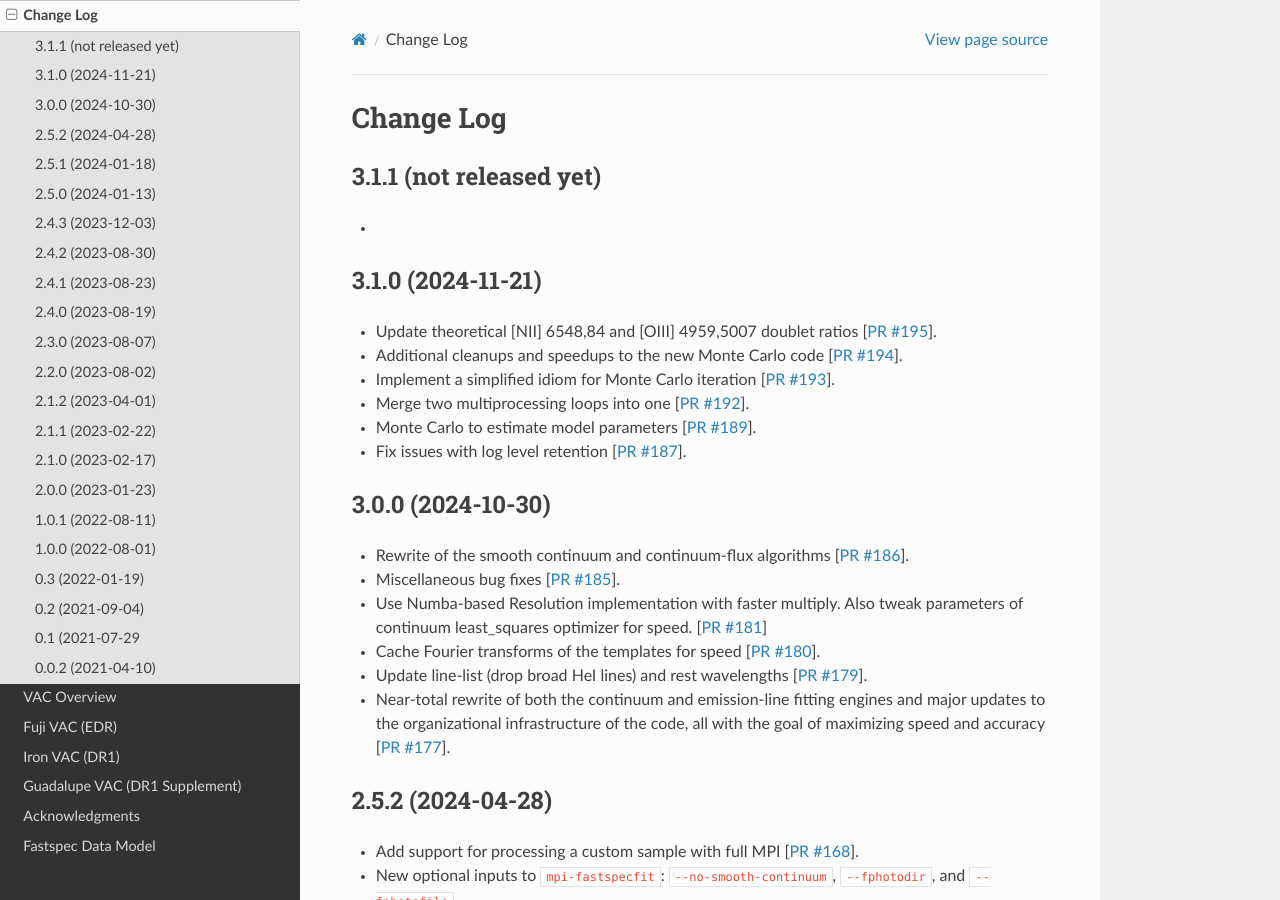
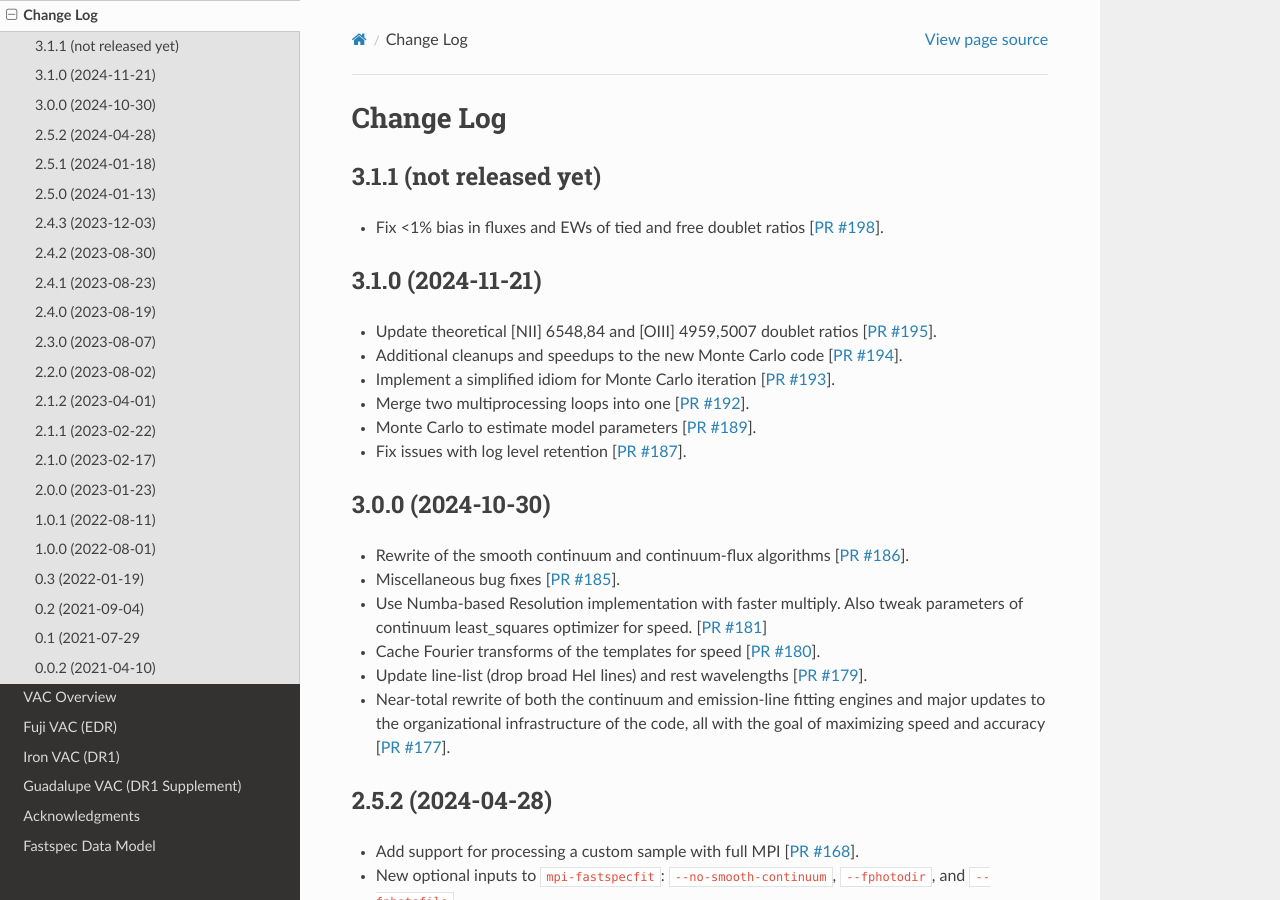
Before and after one commit to desihub/fastspecfit, a Sphinx documentation site: the page built from doc/changes.rst, in a window 1280 px wide and 900 px high. Built offline with Sphinx 7.4.7 and the Read the Docs theme 3.1.0, drawn with Linux system fonts in a browser that asks for light colours.

Commit message:
update change log

```diff
--- a/doc/changes.rst
+++ b/doc/changes.rst
@@ -5,7 +5,9 @@ Change Log
 3.1.1 (not released yet)
 ------------------------
 
-*
+* Fix <1% bias in fluxes and EWs of tied and free doublet ratios [`PR #198`_].
+
+.. _`PR #198`: https://github.com/desihub/fastspecfit/pull/198
 
 3.1.0 (2024-11-21)
 ------------------
```
